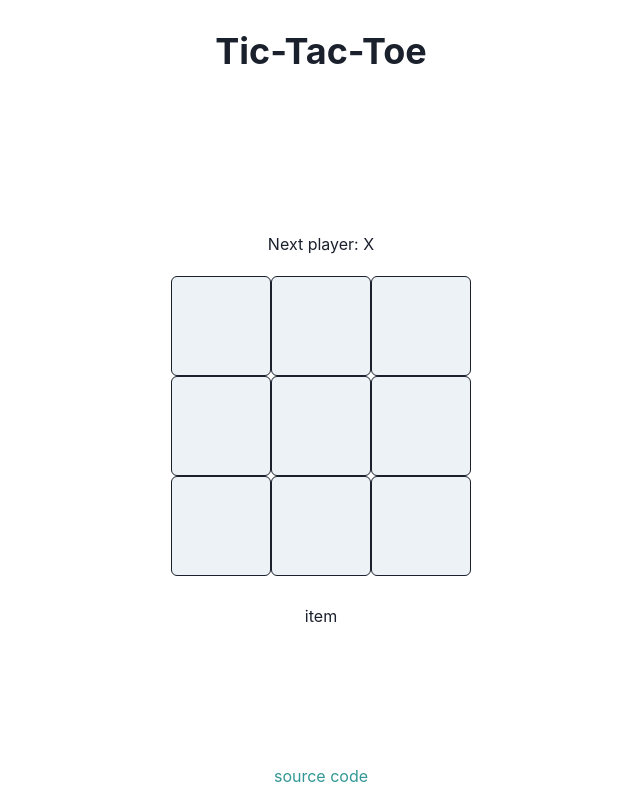
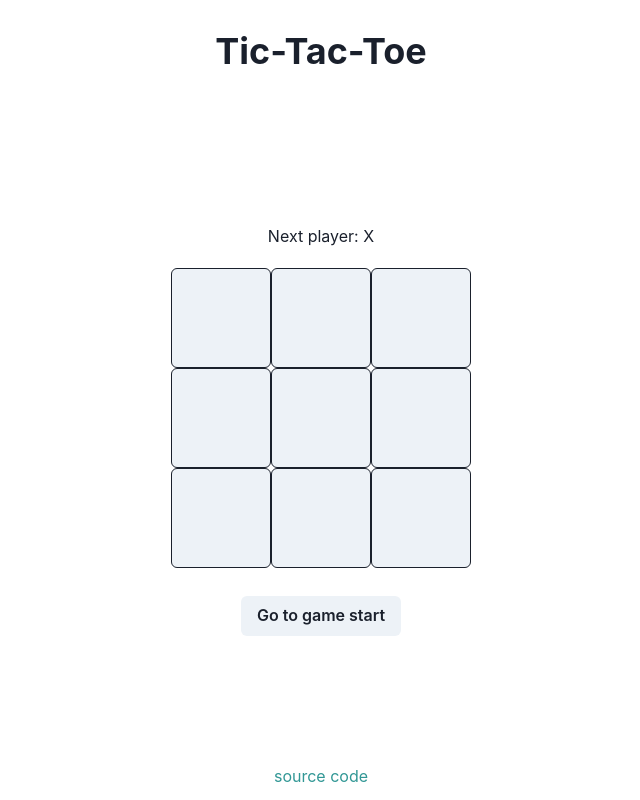
Before and after one commit to elen-oz/hi_tic-tac-toe, a React (Vite) app: page / in a window 1280 px wide. Shown: the whole page, without its empty margins (319-959 px from the left). Built offline with nearby package versions, Linux system fonts and the light colour scheme.

Commit message:
finish task

```diff
--- a/src/components/Game.tsx
+++ b/src/components/Game.tsx
@@ -1,28 +1,58 @@
 import { useState } from 'react';
-import { Box, List, ListItem } from '@chakra-ui/react';
+import { Box, Button, List, ListItem } from '@chakra-ui/react';
 import Board from './Board';
 
 type Square = string | null;
 
 const Game = () => {
-  const [xIsNext, setXIsNext] = useState(true);
+  // const [xIsNext, setXIsNext] = useState(true);
   const [history, setHistory] = useState<Square[][] | null>([
     Array(9).fill(null),
   ]);
-
+  const [currentMove, setCurrentMove] = useState(0);
+  // const currentSquares = history[currentMove];
+  const xIsNext = currentMove % 2 === 0;
   let currentSquares;
 
   if (history) {
-    currentSquares = history[history.length - 1];
+    currentSquares = history[currentMove];
   }
 
   const handlePlay = (nextSquares: Square[]) => {
-    setHistory((prevHistory) =>
-      prevHistory ? [...prevHistory, nextSquares] : [nextSquares]
+    // setHistory((prevHistory) =>
+    //   prevHistory ? [...prevHistory, nextSquares] : [nextSquares]
+    // );
+    let nextHistory: Square[][] | null;
+    if (history) {
+      nextHistory = [...history.slice(0, currentMove + 1), nextSquares];
+      setHistory(nextHistory);
+      setCurrentMove(nextHistory.length - 1);
+    }
+
+    // setXIsNext(!xIsNext);
+  };
+
+  const jumpTo = (nextMove: number) => {
+    setCurrentMove(nextMove);
+    // setXIsNext(nextMove % 2 === 0);
+  };
+
+  const moves = history?.map((squares, move) => {
+    let description: string;
+    if (move > 0) {
+      description = 'Go to move #' + move;
+    } else {
+      description = 'Go to game start';
+    }
+    return (
+      // <li key={move}>
+      //   <Button onClick={() => jumpTo(move)}>{description}</Button>
+      // </li>
+      <ListItem key={move}>
+        <Button onClick={() => jumpTo(move)}>{description}</Button>
+      </ListItem>
     );
-
-    setXIsNext(!xIsNext);
-  };
+  });
 
   return (
     <Box as='main'>
@@ -36,9 +66,7 @@ const Game = () => {
         )}
       </Box>
       <Box textAlign='center' mt={7}>
-        <List>
-          <ListItem>item</ListItem>
-        </List>
+        <List>{moves}</List>
       </Box>
     </Box>
   );
```
